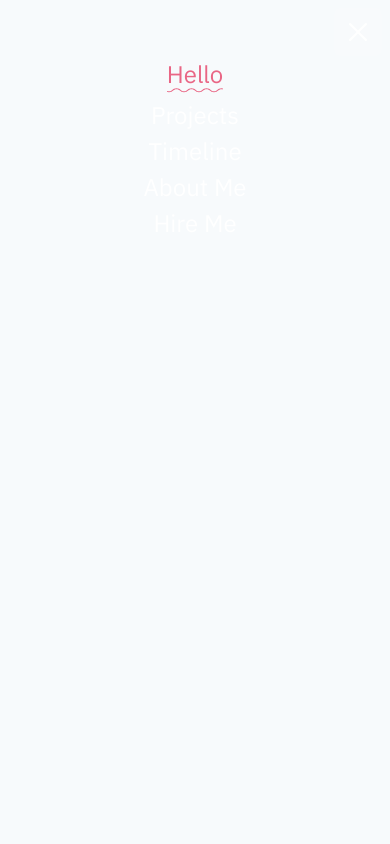
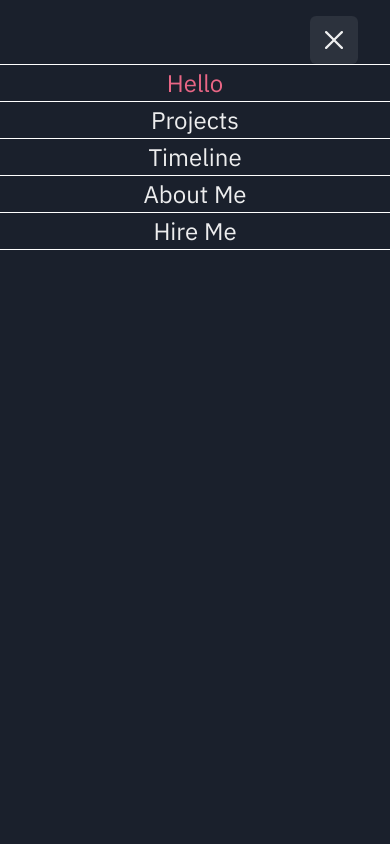
Before and after one commit to kerstin97/portfolio, a Next.js app in the folder portfolio/: page / in a window 390 px wide. Both pictures are taken after a click on the button 342 px from the left and 40 px from the top of the page. Shown: the top 844 px of the page. Built offline with nearby package versions, Linux system fonts and the light colour scheme.

Commit message:
style mobile nav

```diff
--- a/portfolio/components/navigation.js
+++ b/portfolio/components/navigation.js
@@ -4,7 +4,7 @@ import { useRouter } from 'next/router';
 import { CloseIcon, HamburgerIcon } from '@chakra-ui/icons';
 
 
-export default function Navigation() {
+export default function Navigation(props) {
     const router = useRouter()
     const [display, changeDisplay] = useState('none')
 
@@ -35,6 +35,10 @@ export default function Navigation() {
         backgroundColor: 'transparent',
         WebkitTextDecorationSkip: 'objects',
 
+    }
+
+    const mobileActive = {
+        color: '#E96685',
     }
 
 
@@ -81,6 +85,7 @@ export default function Navigation() {
                 <Link onClick={() => setSelected('#hireme')} fontSize="2xl" style={router.asPath ==="/#hireme" ? style : null}>Hire Me</Link>
             </VStack>
 
+            <Flex>
                 <IconButton
                     aria-label="Open Menu"
                     size="lg"
@@ -92,12 +97,14 @@ export default function Navigation() {
                     right="1rem"
                     onClick={()=>changeDisplay('flex')}
                 />
+            </Flex>
+
 
             <Flex
                 w="100vw"
                 h="100vh"
-                bgColor="gray.50"
-                zIndex={20}
+                bgColor={props.isDark ? "#1A202C" : "#eabebe"}
+                zIndex={30}
                 pos="fixed"
                 top="0"
                 left="0"
@@ -107,8 +114,8 @@ export default function Navigation() {
             >
                 <Flex justify="flex-end">
                     <IconButton
-                        mt={2}
-                        mr={2}
+                        mt="1rem"
+                        mr="2rem"
                         aria-label="Close Menu"
                         size="lg"
                         icon={
@@ -122,11 +129,11 @@ export default function Navigation() {
                     flexDir="column"
                     align="center"
                 >
-                    <Link onClick={() => selectMobile('#')}  fontSize="2xl" style={router.asPath ==="/#" || router.asPath ==="/" ? style : null}>Hello</Link>
-                    <Link onClick={() => selectMobile('#projects')} fontSize="2xl" style={router.asPath ==="/#projects" ? style : null}>Projects</Link>
-                    <Link onClick={() => selectMobile('#timeline')} fontSize="2xl" style={router.asPath ==="/#timeline" ? style : null}>Timeline</Link>
-                    <Link onClick={() => selectMobile('#aboutme')} fontSize="2xl" style={router.asPath ==="/#aboutme" ? style : null}>About Me</Link>
-                    <Link onClick={() => selectMobile('#hireme')} fontSize="2xl" style={router.asPath ==="/#hireme" ? style : null}>Hire Me</Link>
+                    <Link onClick={() => selectMobile('#')}  fontSize="2xl" borderTop="1px solid #fff" borderBottom="1px solid #fff" width="100%" textAlign="center" style={router.asPath ==="/#" || router.asPath ==="/" ? mobileActive : null}>Hello</Link>
+                    <Link onClick={() => selectMobile('#projects')} fontSize="2xl" borderBottom="1px solid #fff" textAlign="center" width="100%"  style={router.asPath ==="/#projects" ? mobileActive : null}>Projects</Link>
+                    <Link onClick={() => selectMobile('#timeline')} fontSize="2xl" borderBottom="1px solid #fff" textAlign="center" width="100%" style={router.asPath ==="/#timeline" ? mobileActive : null}>Timeline</Link>
+                    <Link onClick={() => selectMobile('#aboutme')} fontSize="2xl" borderBottom="1px solid #fff" textAlign="center" width="100%" style={router.asPath ==="/#aboutme" ? mobileActive : null}>About Me</Link>
+                    <Link onClick={() => selectMobile('#hireme')} fontSize="2xl" borderBottom="1px solid #fff" textAlign="center" width="100%" style={router.asPath ==="/#hireme" ? mobileActive : null}>Hire Me</Link>
                 </Flex>
 
             </Flex>
--- a/portfolio/pages/index.js
+++ b/portfolio/pages/index.js
@@ -51,7 +51,7 @@ export default function Home() {
               background={isDark ? "linear-gradient(180deg, rgba(26,32,44,1) 0%, rgba(49,55,66,1) 49%, rgba(27,33,45,1) 100%)" : "linear-gradient(180deg, rgba(255,255,255,1) 0%, rgba(233,102,110,0.3981967787114846) 49%, rgba(255,255,255,1)"}
             />
         </VStack>
-        <Navigation/>
+        <Navigation isDark={isDark}/>
           {/*<Grid
             h="200px"
             templateRows="repeat(2, 1fr)"
```
Lines whose indentation alone changed are shown as unchanged.
